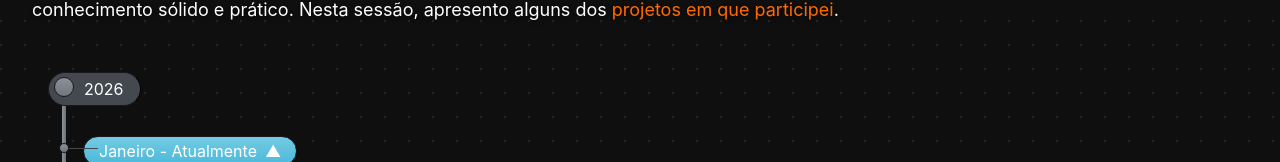
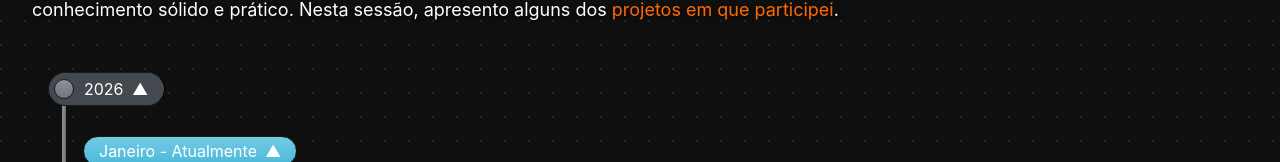
Before and after one commit to cervusDev/cervus-dev, a React (Vite) app: page /projetos in a window 1280 px wide. Shown: the part 244-406 px from the top of the page. Built offline with nearby package versions, Linux system fonts and the light colour scheme.

Commit message:
refactor: change colapse behavior

```diff
--- a/src/components/Timeline.tsx
+++ b/src/components/Timeline.tsx
@@ -1,3 +1,5 @@
+import { useState } from "react";
+
 export interface TimelineCard {
   id: string;
   icon: string;
@@ -42,20 +44,34 @@ export function Timeline({ data }: TimelineProps) {
           before:bg-[linear-gradient(to_right,rgba(138,145,150,1)_0%,rgba(122,130,136,1)_60%,rgba(98,105,109,1)_100%)]
         "
       >
-        {data.map((month) => (
-          <TimelineMonth key={month.id} month={month} />
+        {data.map((month, index) => (
+          <TimelineMonth
+            key={month.id}
+            month={month}
+            defaultOpen={index === 0}
+          />
         ))}
       </div>
     </div>
   );
 }
 
-function TimelineMonth({ month }: { month: TimelineMonth }) {
+function TimelineMonth({
+  month,
+  defaultOpen = false,
+}: {
+  month: TimelineMonth;
+  defaultOpen?: boolean;
+}) {
+  const [open, setOpen] = useState(defaultOpen);
+
   return (
     <>
-      <div
+      <button
+        onClick={() => setOpen((prev) => !prev)}
+        aria-expanded={open}
         className="
-          relative inline-block mb-[30px]
+          relative inline-flex items-center gap-2 mb-[30px]
           py-1 pr-4 pl-[35px]
           bg-[#444950]
           rounded-[40px]
@@ -72,43 +88,44 @@ function TimelineMonth({ month }: { month: TimelineMonth }) {
         "
       >
         {month.label}
+        <span
+          className={`transition-transform duration-300 ${
+            open ? "rotate-180" : ""
+          }`}
+        >
+          ▼
+        </span>
+      </button>
+
+      <div
+        className={`
+          transition-all duration-300
+          ${open ? "max-h-[5000px] opacity-100" : "max-h-0 opacity-0 overflow-hidden"}
+        `}
+      >
+        {month.days.map((day, index) => (
+          <TimelineDay
+            key={day.id}
+            day={day}
+            defaultOpen={defaultOpen && index === 0}
+          />
+        ))}
       </div>
-
-      {month.days.map((day) => (
-        <TimelineDay key={day.id} day={day} />
-      ))}
     </>
   );
 }
 
-import { useState } from "react";
-
-function TimelineDay({ day }: { day: TimelineDay }) {
-  const [open, setOpen] = useState(true);
+function TimelineDay({
+  day,
+  defaultOpen = false,
+}: {
+  day: TimelineDay;
+  defaultOpen?: boolean;
+}) {
+  const [open, setOpen] = useState(defaultOpen);
 
   return (
-    <div
-      className="
-        relative block mb-[30px] pl-[35px]
-        before:absolute
-        before:content-['']
-        before:w-[30px]
-        before:h-px
-        before:bg-[#444950]
-        before:top-3
-        before:left-5
-        after:absolute
-        after:content-['']
-        after:w-[10px]
-        after:h-[10px]
-        after:top-[7px]
-        after:left-[11px]
-        after:rounded-full
-        after:border after:border-[#17191B]
-        after:bg-[linear-gradient(to_bottom,rgba(138,145,150,1)_0%,rgba(122,130,136,1)_60%,rgba(112,120,125,1)_100%)]
-      "
-    >
-      {/* Date toggle */}
+    <div className="relative block mb-[30px] pl-[35px]">
       <button
         onClick={() => setOpen((prev) => !prev)}
         aria-expanded={open}
@@ -132,7 +149,6 @@ function TimelineDay({ day }: { day: TimelineDay }) {
         </span>
       </button>
 
-      {/* Cards */}
       <div
         className={`
           grid transition-all duration-300
--- a/src/constants/projects.ts
+++ b/src/constants/projects.ts
@@ -24,11 +24,11 @@ export interface TimelineMonth {
 
 const projects: TimelineMonth[] = [
   {
-    id: "jul-2026",
+    id: "0",
     label: "2026",
     days: [
       {
-        id: "1",
+        id: "0",
         dateLabel: "Janeiro - Atualmente",
         cards: [
           {
```
